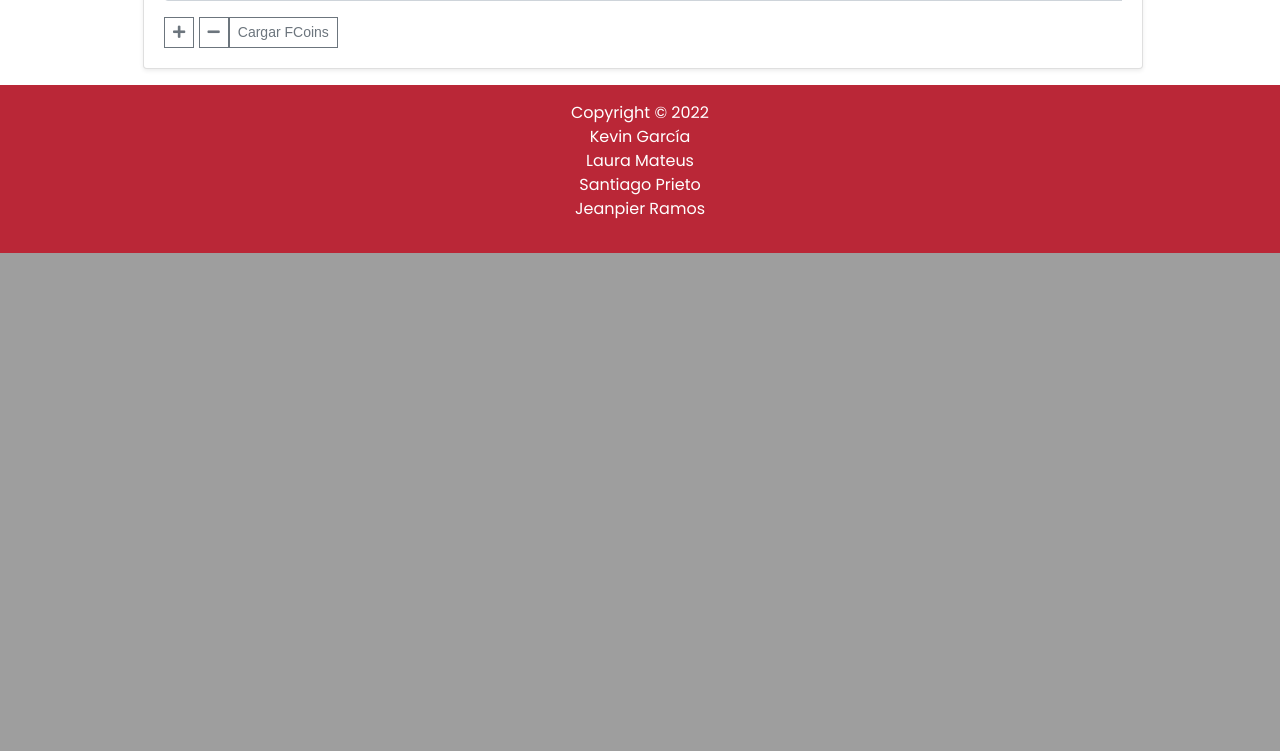
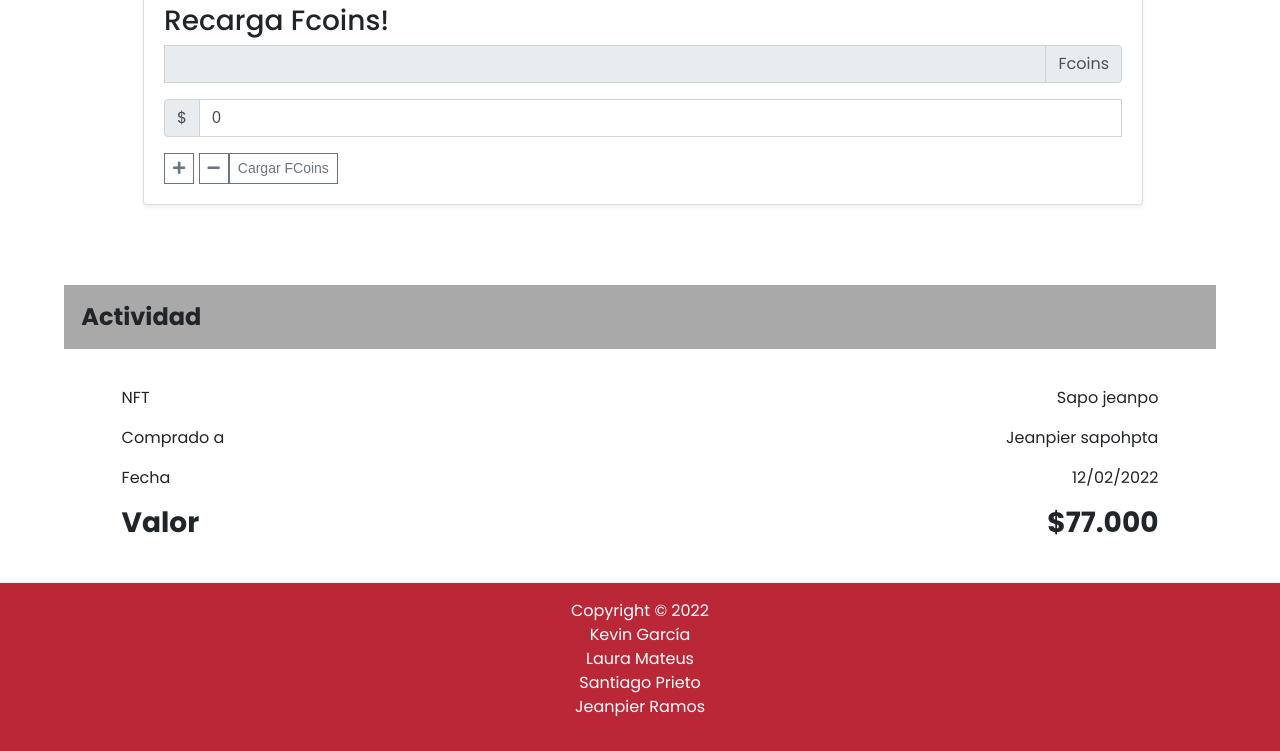
Before and after one commit to JOR4M0519/WSRestNear, a web app: page /walletHistory.html in a window 1280 px wide. Shown: the part 1115-1866 px from the top of the page. Before the commit the page ends 1368 px from the top, so only its background shows below. Run offline with its HTML, style and script files only (its server is not run), Linux system fonts and the light colour scheme; data that the repository does not hold is empty; some libraries are stand-ins or nearby versions.

Commit message:
WalletCompleted

```diff
--- a/src/main/webapp/walletHistory.html
+++ b/src/main/webapp/walletHistory.html
@@ -35,6 +35,18 @@
 
 
       </div>
+
+    <section class="contenedor">
+        <h1 class="text"> Mis Fcoins </h1>
+        <div class="info">
+            <div class="input-group mb-3">
+                <div class="input-group-prepend">
+                    <span class="input-group-text" id="basic-addon1">$</span>
+                </div>
+                    <input type="text" id="cantidad" name="cantidad" class="form-control form-control-lg" value="0">
+            </div>
+        </div>
+    </section>
 
     <section class="contenedor" id="FCoins">
         <h1 class="text">Fcoins</h1>
@@ -75,6 +87,26 @@
         </div>
     </section>
 
+    <section class="contenedor" style="padding: 5%; margin-bottom: 10%;">
+        <div class="resumenhead">
+            <h4 style="padding: 1.5%;"><b> Actividad </b></h4>
+          </div>
+          <div class="cresumen">
+            <div style="position: absolute; padding-top: 2.5%; left: 5%;">
+              <p>NFT</p>
+              <p>Comprado a</p>
+              <p>Fecha</p>
+              <h3><b> Valor </b></h3>
+            </div>
+            <div style="position: absolute; padding-top: 2.5%; right: 5%; text-align: right;">
+              <p>Sapo jeanpo</p>
+              <p>Jeanpier sapohpta</p>
+              <p>12/02/2022</p>
+              <h3><b> $77.000 </b></h3>
+            </div>
+          </div>
+    </section>
+
   <footer>
     <div class="container p-3">
       <div class="row text-center text-white">
```
